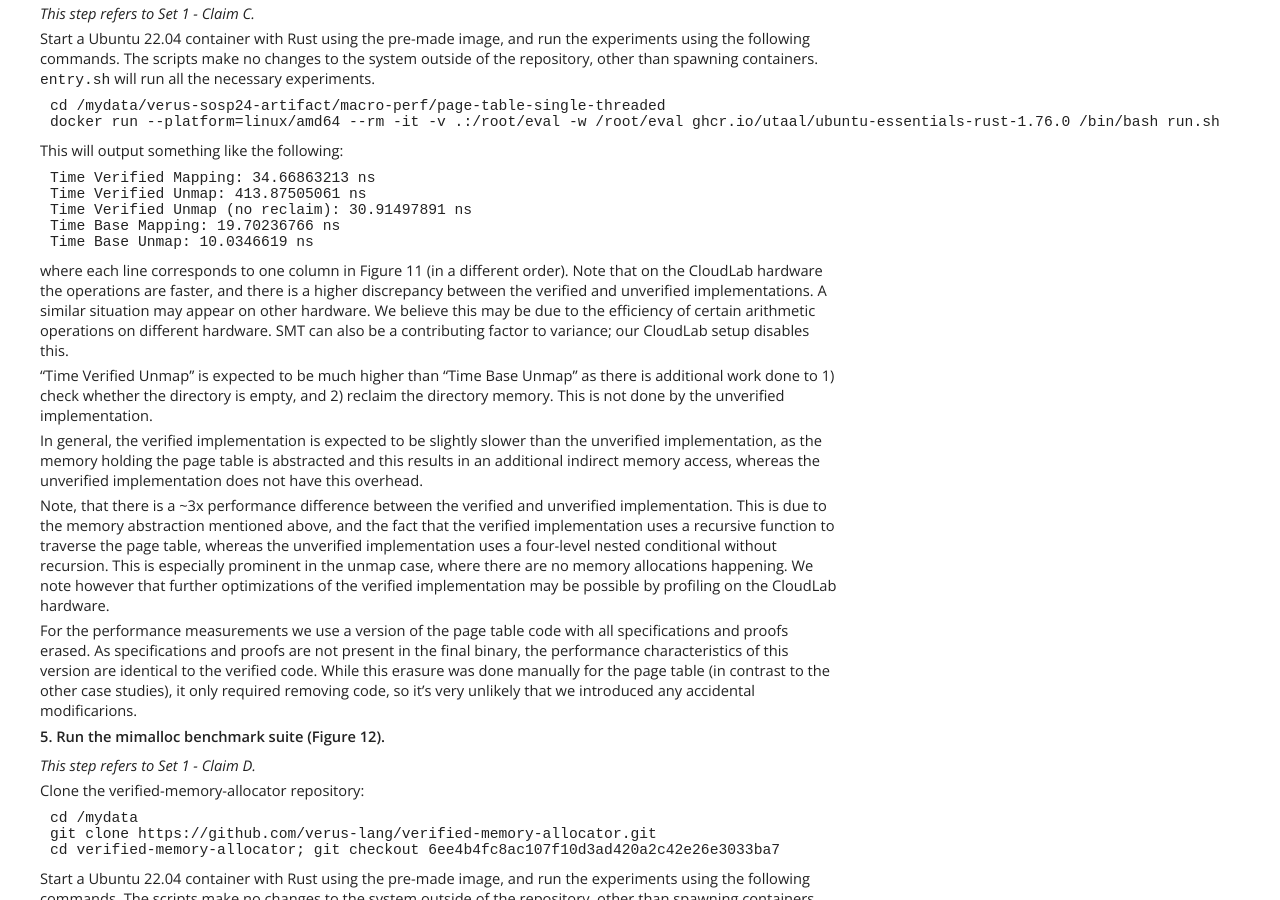
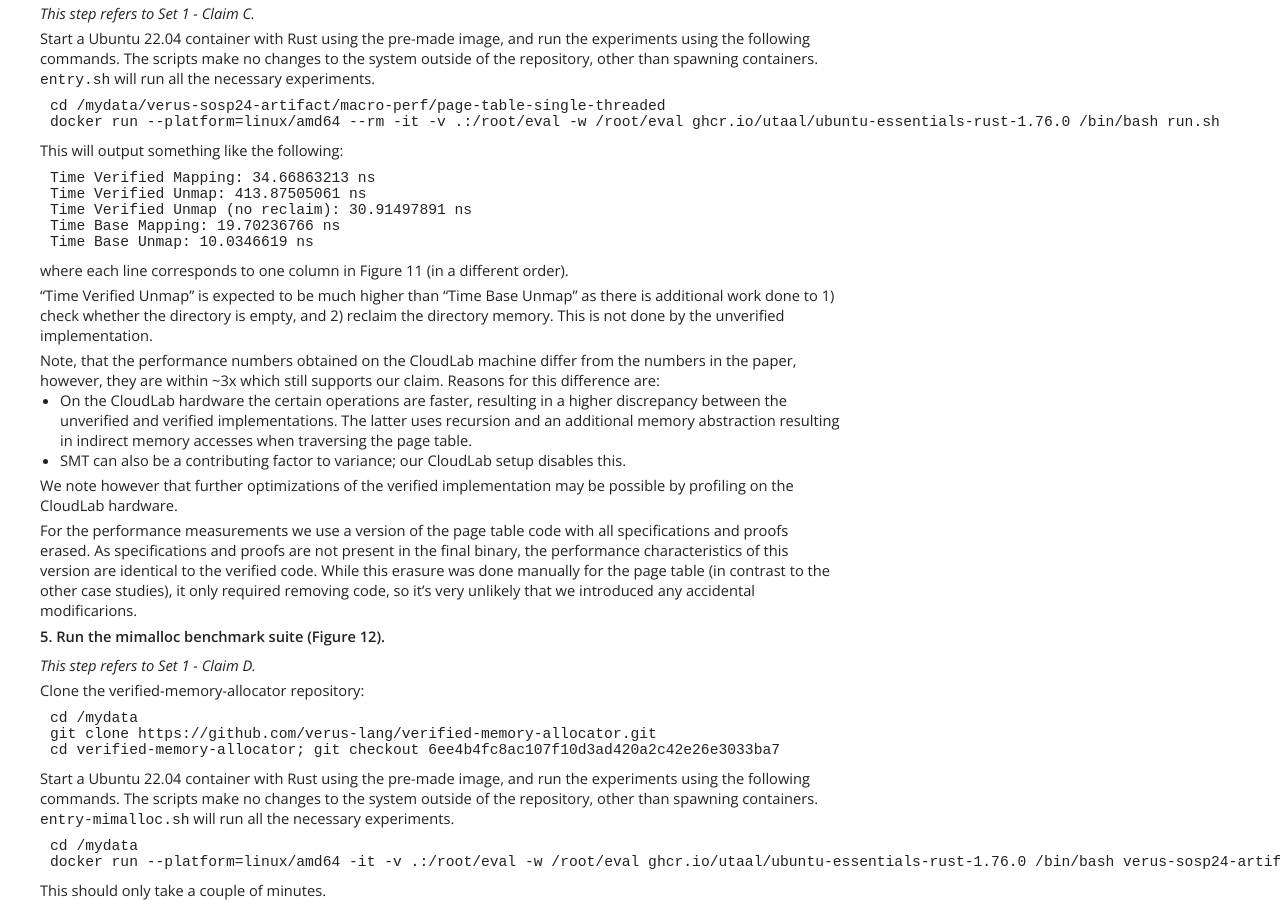
Before and after one commit to verus-lang/paper-sosp24-artifact, a Jekyll site: the page built from site/guide.md, in a window 1280 px wide and 900 px high, scrolled down 3182 px. Built offline with Jekyll 4.4.1, drawn with Linux system fonts in a browser that asks for light colours.

Commit message:
update notes on the page table differences
Signed-off-by: Reto Achermann <achreto@gmail.com>

````diff
--- a/site/guide.md
+++ b/site/guide.md
@@ -223,26 +223,21 @@ Time Base Unmap: 10.0346619 ns
 ```
 
 where each line corresponds to one column in Figure 11 (in a different order).
-Note that on the CloudLab hardware the operations are faster, and there is a higher
-discrepancy between the verified and unverified implementations. A similar
-situation may appear on other hardware. We believe this may be
-due to the efficiency of certain arithmetic operations on different hardware.
-SMT can also be a contributing factor to variance; our CloudLab setup disables this.
 
 "Time Verified Unmap" is expected to be much higher than "Time Base Unmap" as there is additional
 work done to 1) check whether the directory is empty, and 2) reclaim the directory memory. This
 is not done by the unverified implementation.
 
-In general, the verified implementation is expected to be slightly slower than the unverified
-implementation, as the memory holding the page table is abstracted and this results in an additional
-indirect memory access, whereas the unverified implementation does not have this overhead.
+Note, that the performance numbers obtained on the CloudLab machine differ from the numbers in the
+paper, however, they are within ~3x which still supports our claim. Reasons for this difference are:
 
-Note, that there is a ~3x performance difference between the verified and unverified implementation.
-This is due to the memory abstraction mentioned above, and the fact that the verified implementation
-uses a recursive function to traverse the page table, whereas the unverified implementation uses
-a four-level nested conditional without recursion. This is especially prominent in the unmap case,
-where there are no memory allocations happening. We note however that further optimizations of the
-verified implementation may be possible by profiling on the CloudLab hardware.
+ - On the CloudLab hardware the certain operations are faster, resulting in a higher discrepancy between the
+   unverified and verified implementations. The latter uses recursion and an additional memory abstraction
+   resulting in indirect memory accesses when traversing the page table.
+ - SMT can also be a contributing factor to variance; our CloudLab setup disables this.
+
+We note however that further optimizations of the verified implementation may be possible by profiling
+on the CloudLab hardware.
 
 For the performance measurements we use a version of the page table code
 with all specifications and proofs erased.
````
